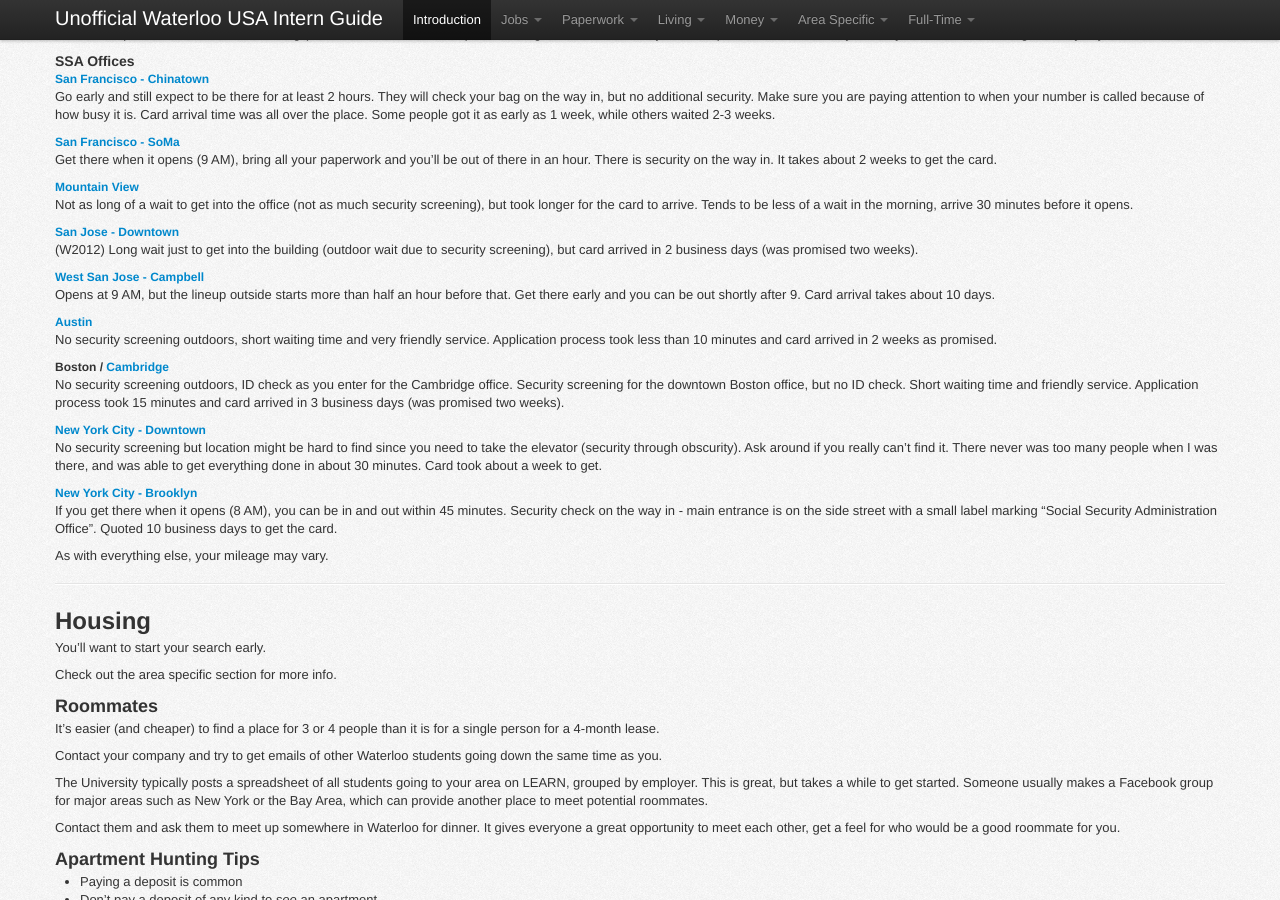
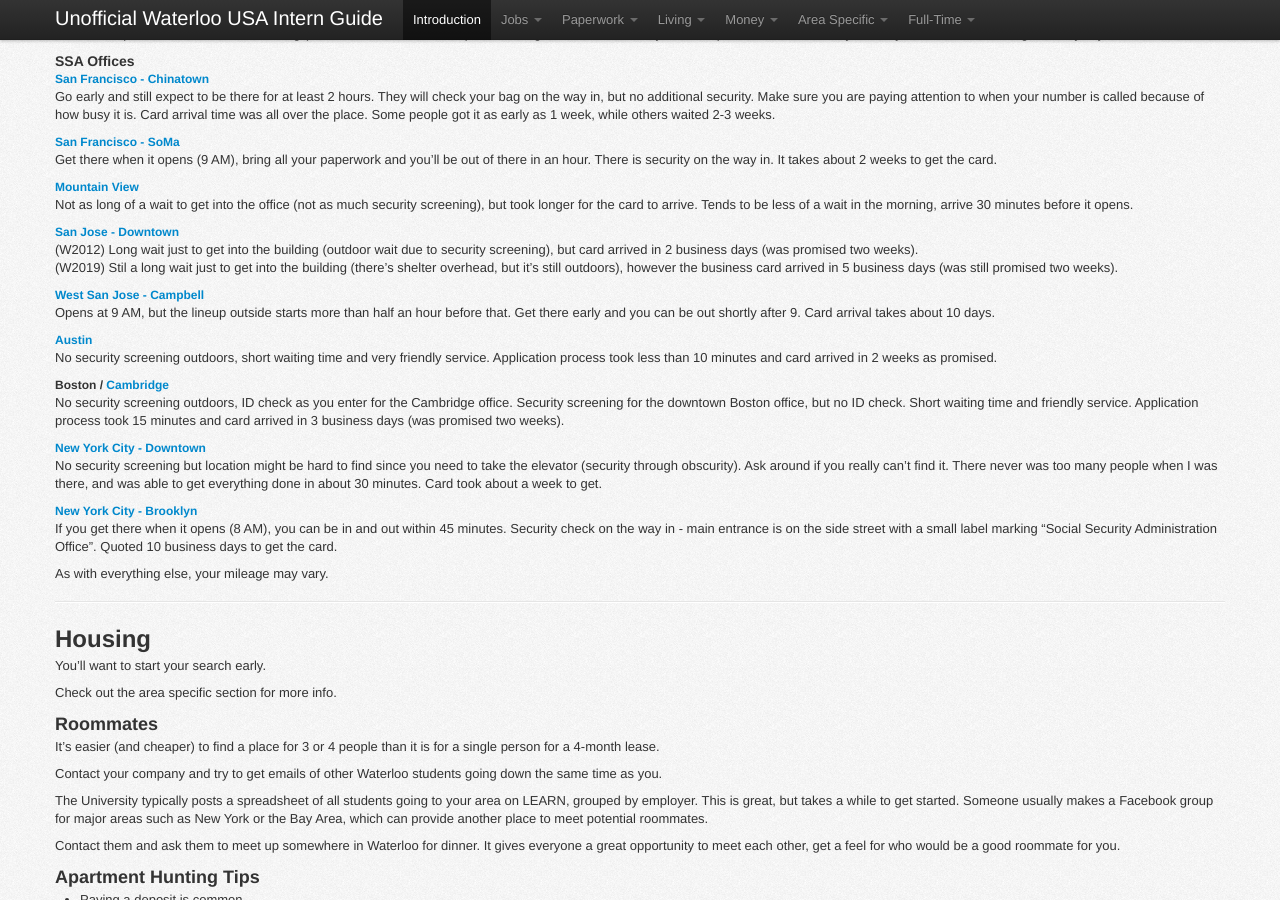
Before and after one commit to sholiday/Unofficial-Waterloo-USA-Intern-Guide, a Jekyll site: the page built from index.markdown, in a window 1280 px wide and 900 px high, scrolled down 3165 px. Built offline with Jekyll 4.4.1, drawn with Linux system fonts in a browser that asks for light colours; nearby versions of some CDN libraries; some of the changed text lies outside the part shown.

Commit message:
SSN SJ North Update, Tarquerias Recommended
Updated for the wait times for the SSA in San Jose North, since the old version was seven years old.

Not sure if I stand alone recommending taquerias but they're fantastic.

```diff
--- a/index.markdown
+++ b/index.markdown
@@ -218,6 +218,7 @@ Not as long of a wait to get into the office (not as much security screening), b
 ##### [San Jose - Downtown](http://www.yelp.ca/biz/social-security-administration-san-jose-3)
 
 (W2012) Long wait just to get into the building (outdoor wait due to security screening), but card arrived in 2 business days (was promised two weeks).
+(W2019) Stil a long wait just to get into the building (there's shelter overhead, but it's still outdoors), however the business card arrived in 5 business days (was still promised two weeks).
 
 ##### [West San Jose - Campbell](http://www.yelp.ca/biz/social-security-administration-office-campbell)
 
@@ -629,8 +630,9 @@ I've been to three main areas and will focus on info for those. If you are an in
 
 ### California (General)
 
--	In-N-Out burger is a must try. Checkout the Animal Style burger on their[secret menu](http://www.in-n-out.com/menu/not-so-secret-menu.aspx).
+-	In-N-Out burger is a must try. Checkout the Animal Style burger on their [secret menu](http://www.in-n-out.com/menu/not-so-secret-menu.aspx).
 -	Many people like [Chipotle](https://www.chipotle.com/)
+-	You also might want to try out local taquerias. You can get good prices, fast service and authentic Mexican food in most places.
 -	There's a very good list of concerts that is automatically updated every week (ish) from [a mailing list](http://www.calweb.com/~skoepke/). It's simple and comprehensive. Found [here](http://www.foopee.com/punk/the-list/).
 
 #### Car Rentals
```
